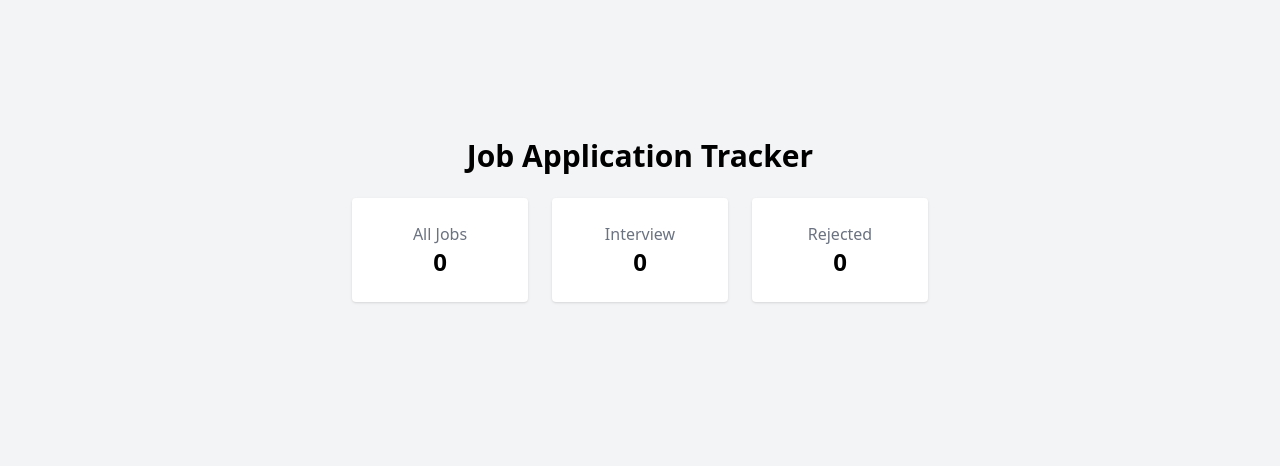
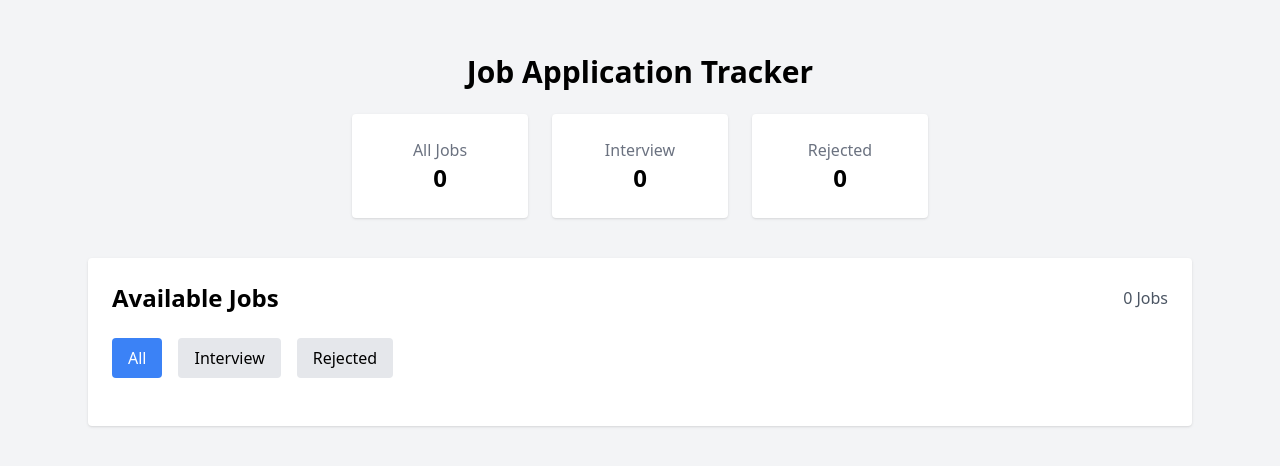
Before and after one commit to tanjir403/Assignment_4, a plain HTML site: page index.html in a window 1280 px wide. Shown: the part 160-626 px from the top of the page. Drawn offline with nearby package versions, Linux system fonts and the light colour scheme.

Commit message:
2nd part

```diff
--- a/index.html
+++ b/index.html
@@ -32,3 +32,23 @@
         </div>
       </div>
     </header>
+    <section class="bg-white p-6 rounded shadow">
+      <div class="flex justify-between items-center mb-6">
+        <h2 class="text-2xl font-semibold">Available Jobs</h2>
+        <p id="tabCount" class="text-gray-600">0 Jobs</p>
+      </div>
+      <div class="flex gap-4 mb-6">
+        <button class="tab-btn px-4 py-2 bg-blue-500 text-white rounded" data-tab="All">All</button>
+        <button class="tab-btn px-4 py-2 bg-gray-200 rounded" data-tab="Interview">Interview</button>
+        <button class="tab-btn px-4 py-2 bg-gray-200 rounded" data-tab="Rejected">Rejected</button>
+      </div>
+
+      <div id="jobContainer" class="grid grid-cols-1 md:grid-cols-2 gap-6"></div>
+
+    </section>
+  </div>
+
+  <script src="script.js" defer></script>
+
+</body>
+</html>
```
